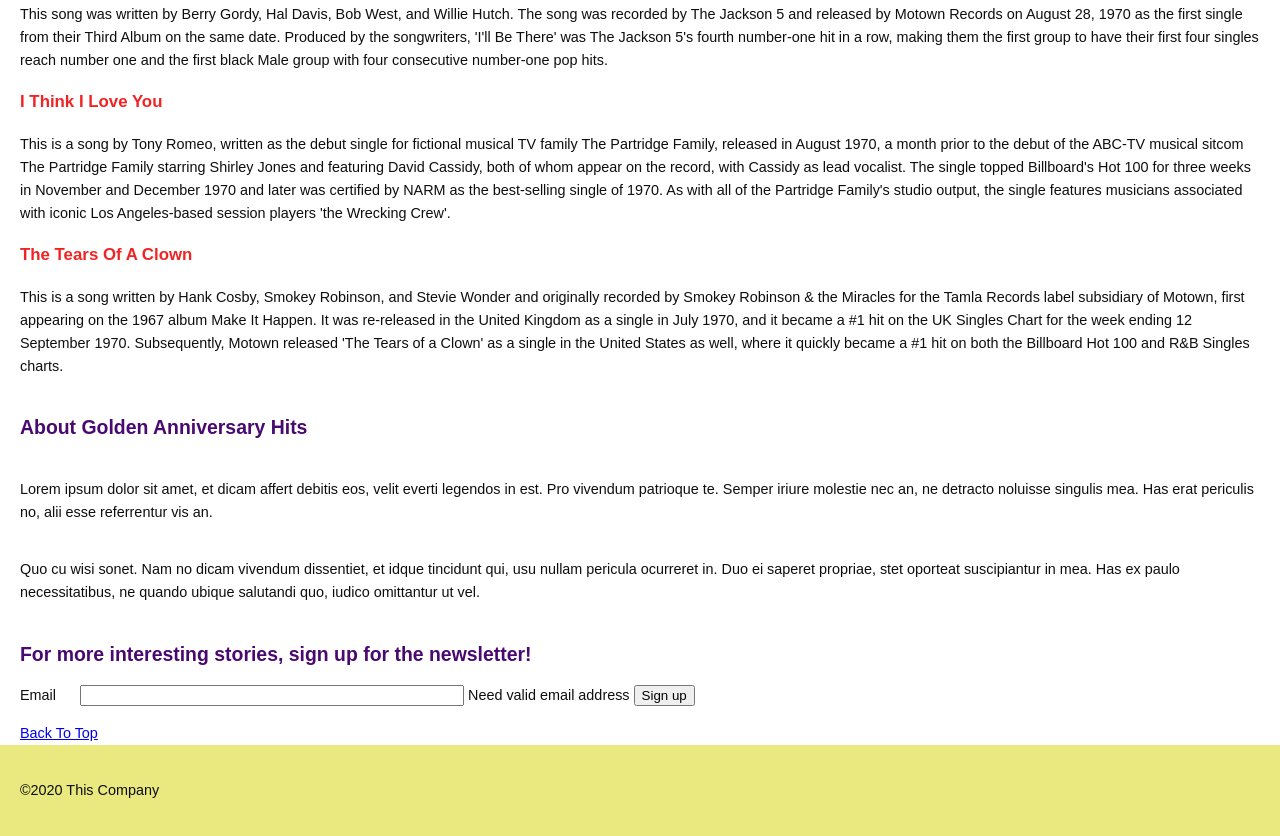
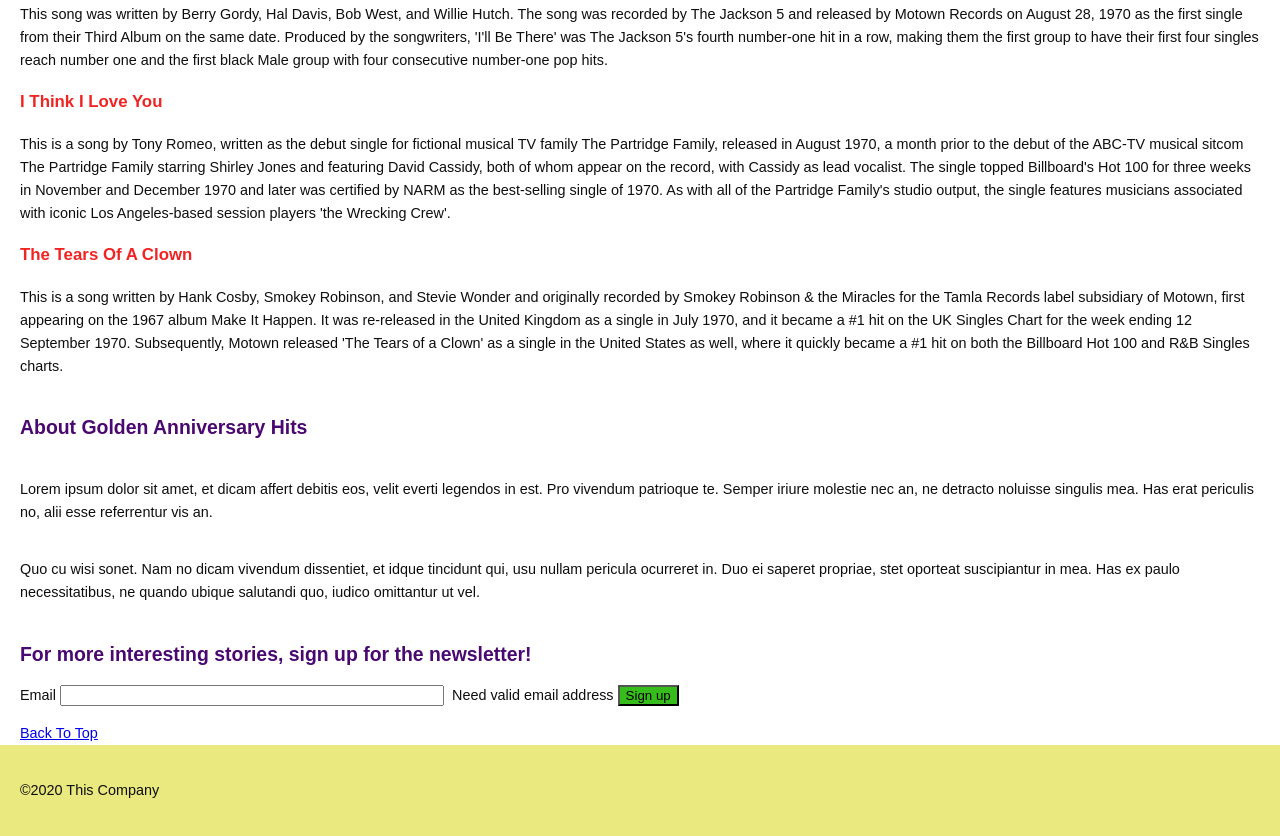
Before and after one commit to zeppogit/js_golden_hits, a plain HTML site: page index.html in a window 1280 px wide. Shown: the part 3579-4415 px from the top of the page. Drawn offline with Linux system fonts and the light colour scheme.

Commit message:
to change class of email input's label to email_label and set its margins

```diff
--- a/css/project.css
+++ b/css/project.css
@@ -113,14 +113,19 @@ div .logo {
 	text-align: left;
 }
 
-input[type="text"]:focus,
-{
+
+input[type="text"]:focus {
   background: #fff
 }
 
 input {
 	width: 30%;
   }
+
+.email_label {
+	padding-left: 20px;
+	margin-right: 0px;
+}
 
 /* BEGIN  add image TEST ================
 ==================================
@@ -223,8 +228,20 @@ input {
 	background: rgb(54, 189, 27);
 }
 
+.button2 {
+	background: rgb(54, 189, 27);
+}
+
 h3 {
 	color: rgb(241, 36, 36);
+}
+
+#email {
+	padding-right: 0px;
+}
+
+.valid_msg {
+	margin-left: 4px;
 }
 
 /* =================================
--- a/index.html
+++ b/index.html
@@ -48,10 +48,10 @@
         <h3 class="about foot">For more interesting stories, sign up for the newsletter!</h3>
            <form ID="signup" action="#signup" method="post">
             <p>
-                <label for="email" class="foot">Email</label>
+                <label for="email" class="email_label">Email</label>
                 <input id="email" name="email" type="text">
-                <span>   Need valid email address</span>
-                <button >Sign up</button>
+                <span class="valid_msg">Need valid email address</span>
+                <button class="button2" >Sign up</button>
             </p>
             </form>
 
```
